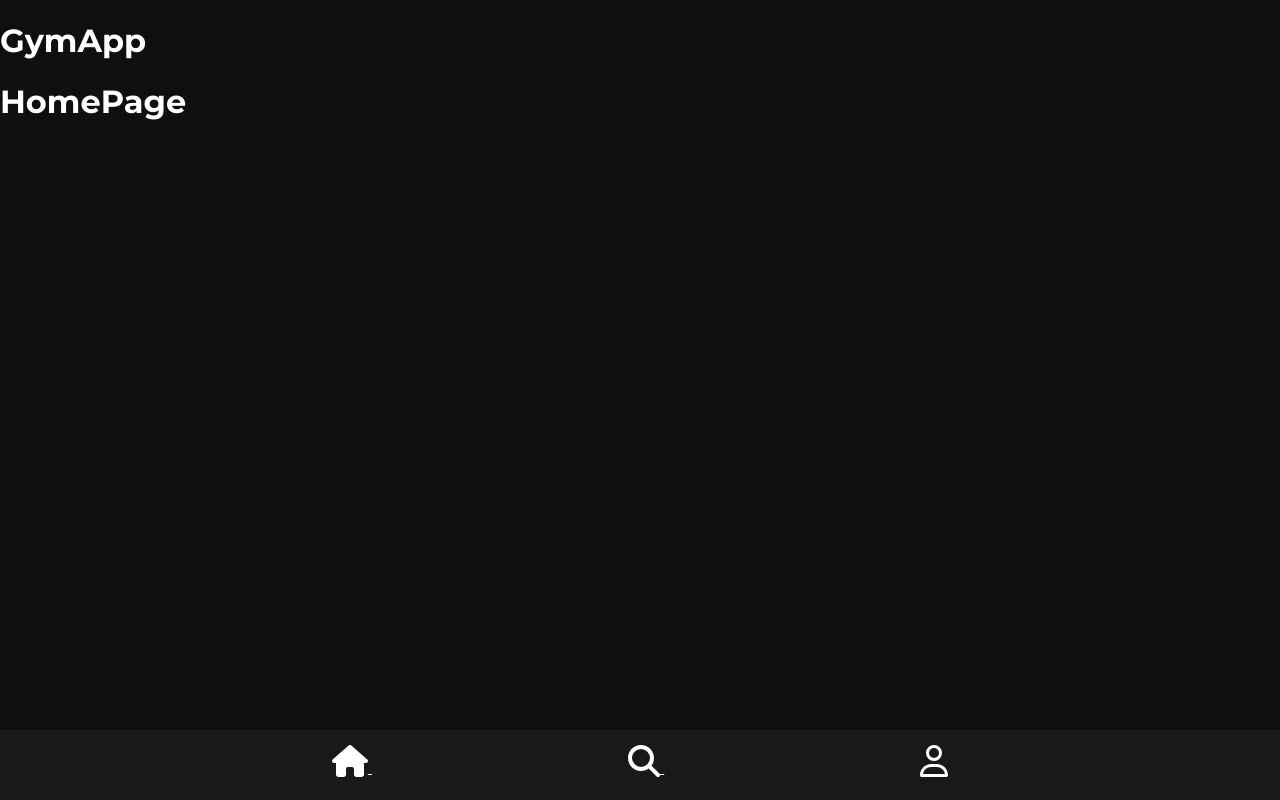
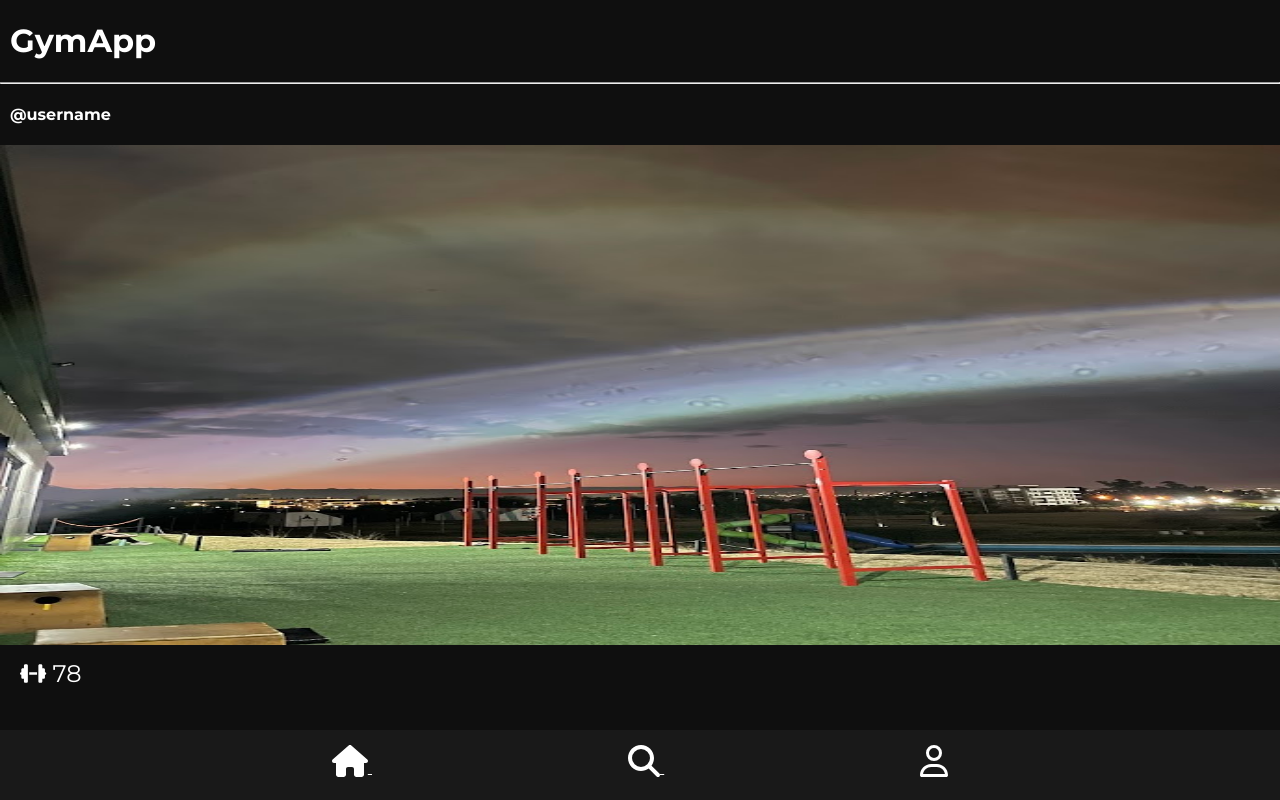
Before and after one commit to Newtonest/GYM-Test, a React (Create React App) app: page / in a window 1280 px wide. Shown: the top 800 px of the page. Built offline with nearby package versions, Linux system fonts and the light colour scheme.

Commit message:
Post.jsx

```diff
--- a/src/App.jsx
+++ b/src/App.jsx
@@ -5,7 +5,10 @@ import './styles.css';
 function App() {
   return (
     <>
-      <h1>GymApp</h1>
+      <div className='header-app' >
+        <h1>GymApp</h1>
+        <hr />
+      </div>
       <AppRouter />
       <Navbar />
     </>
--- a/src/components/pages/HomePage.jsx
+++ b/src/components/pages/HomePage.jsx
@@ -1,8 +1,11 @@
+import Post from "./components/Post"
 
 const HomePage = () => {
   return (
     <>
-        <h1>HomePage</h1>
+      <Post />
+      <Post />
+      <Post />
     </>
   )
 }
--- /dev/null
+++ b/src/components/pages/components/Post.jsx
@@ -0,0 +1,18 @@
+import { faDumbbell } from "@fortawesome/free-solid-svg-icons"
+import { FontAwesomeIcon } from "@fortawesome/react-fontawesome"
+
+
+const Post = () => {
+  return (
+    <div className="feed-post">
+        <h4>@username</h4>
+        <img src="/assets/img/example.jpg" alt="" />
+        <div className="post-likes">
+            <p> <FontAwesomeIcon icon={faDumbbell} size="sm" /> 78 </p>
+        </div>
+
+    </div>
+  )
+}
+
+export default Post
--- a/src/styles.css
+++ b/src/styles.css
@@ -1,4 +1,5 @@
 @import url('https://fonts.googleapis.com/css2?family=Montserrat:ital,wght@0,100..900;1,100..900&display=swap');
+
 * {
   font-family: 'Montserrat';
   color: white;
@@ -9,6 +10,12 @@ body {
   background-color: rgb(15, 15, 15);
   margin: 0px;
   padding: 0px;
+}
+
+.header-app {
+  h1 {
+    margin-left: 10px;
+  }
 }
 
 .navbar{
@@ -26,5 +33,24 @@ body {
     svg {
       margin-top: 15px;
     }
+
   }
 }
+
+
+.feed-post {
+  margin-bottom: 70px;
+  h4 {
+    margin-left: 10px;
+  }
+  img {
+    height: 500px;
+    width: 100%;
+  }
+  .post-likes{
+    p{
+      margin: 10px 20px 10px 20px;
+      font-size: 150%;
+    }
+  }
+}
```
Also changed, not shown: public/assets/img/example.jpg (added), 1 other file (tests, documents, lock files or other folders).
